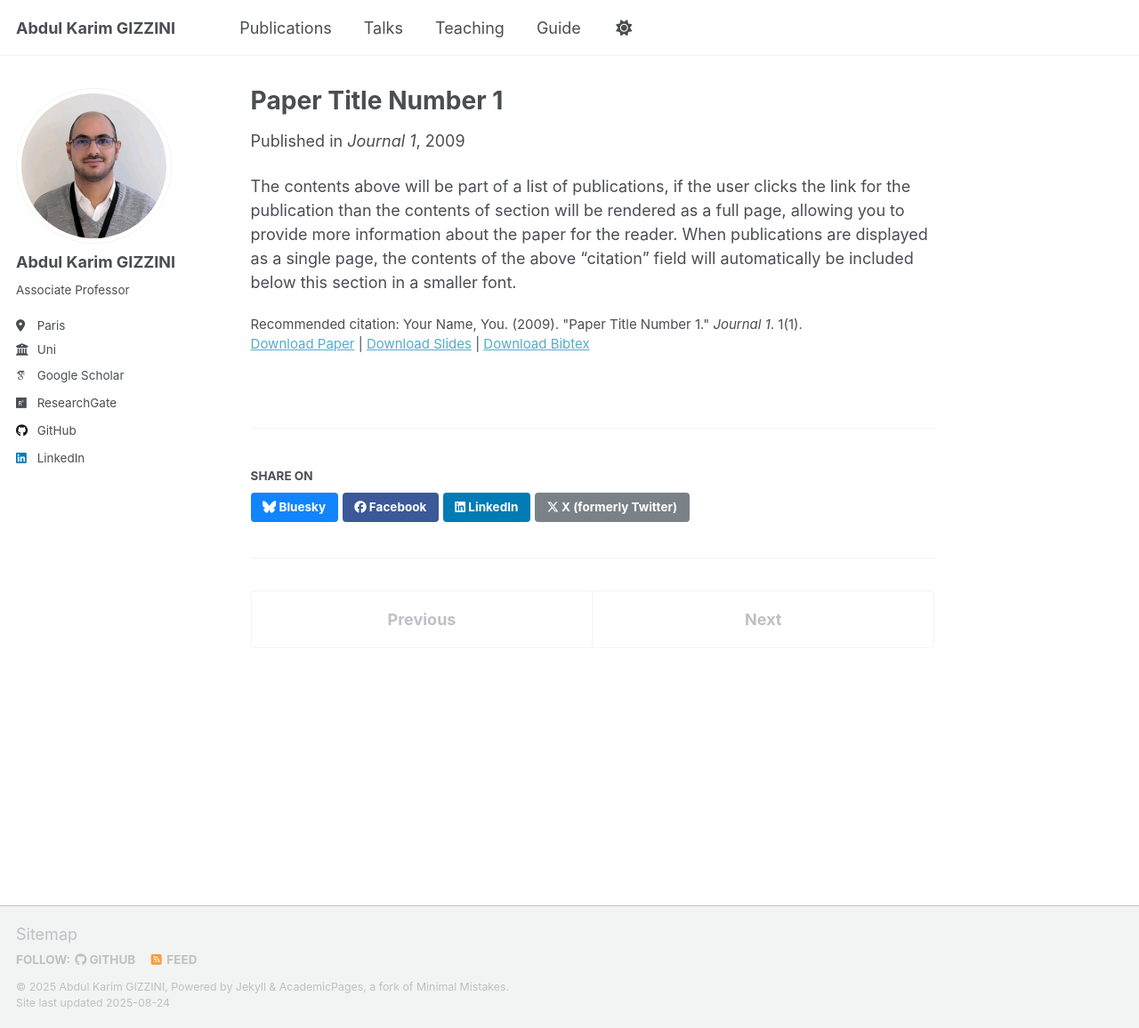
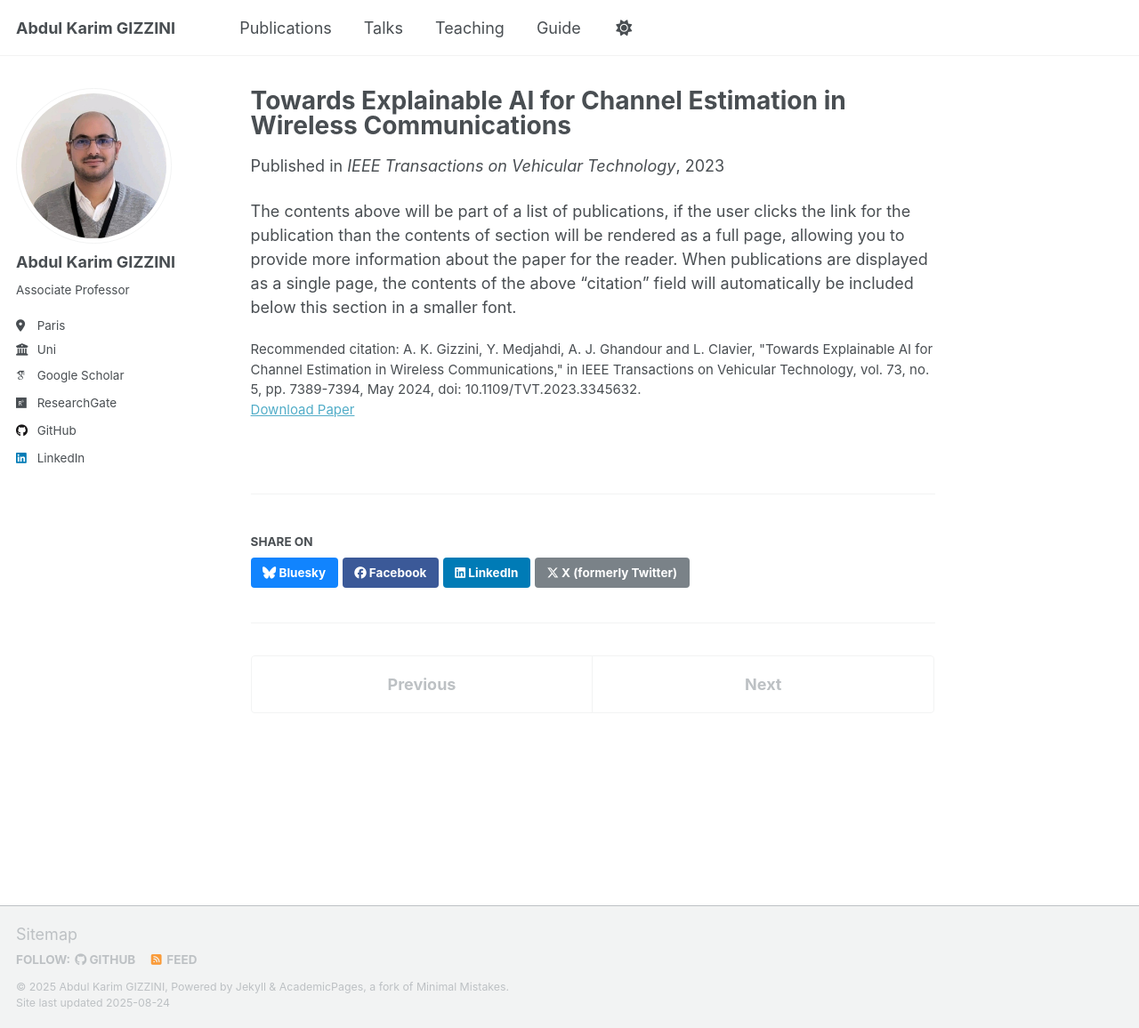
Before and after one commit to abdulkarimgizzini/abdulkarimgizzini-website, a Jekyll site: the page built from _publications/2009-10-01-paper-title-number-1.md, in a window 1280 px wide and 1156 px high. Shown: the whole window at 89% size. Built offline with Jekyll 4.4.1, drawn with Linux system fonts in a browser that asks for light colours; some web fonts are replaced; a script that is not in the unit is left out.

Commit message:
Update 2009-10-01-paper-title-number-1.md

```diff
--- a/_publications/2009-10-01-paper-title-number-1.md
+++ b/_publications/2009-10-01-paper-title-number-1.md
@@ -1,14 +1,14 @@
 ---
-title: "Paper Title Number 1"
+title: "Towards Explainable AI for Channel Estimation in Wireless Communications"
 collection: publications
 category: manuscripts
 permalink: /publication/2009-10-01-paper-title-number-1
-excerpt: 'This paper is about the number 1. The number 2 is left for future work.'
-date: 2009-10-01
-venue: 'Journal 1'
-slidesurl: 'http://academicpages.github.io/files/slides1.pdf'
+excerpt: ' '
+date: 2023-12-21
+venue: 'IEEE Transactions on Vehicular Technology'
+[//]: # slidesurl: 'http://academicpages.github.io/files/slides1.pdf'
 paperurl: 'http://academicpages.github.io/files/paper1.pdf'
-bibtexurl: 'http://academicpages.github.io/files/bibtex1.bib'
-citation: 'Your Name, You. (2009). &quot;Paper Title Number 1.&quot; <i>Journal 1</i>. 1(1).'
+[//]: # bibtexurl: 'http://academicpages.github.io/files/bibtex1.bib'
+citation: 'A. K. Gizzini, Y. Medjahdi, A. J. Ghandour and L. Clavier, "Towards Explainable AI for Channel Estimation in Wireless Communications," in IEEE Transactions on Vehicular Technology, vol. 73, no. 5, pp. 7389-7394, May 2024, doi: 10.1109/TVT.2023.3345632.'
 ---
 The contents above will be part of a list of publications, if the user clicks the link for the publication than the contents of section will be rendered as a full page, allowing you to provide more information about the paper for the reader. When publications are displayed as a single page, the contents of the above "citation" field will automatically be included below this section in a smaller font.
```
